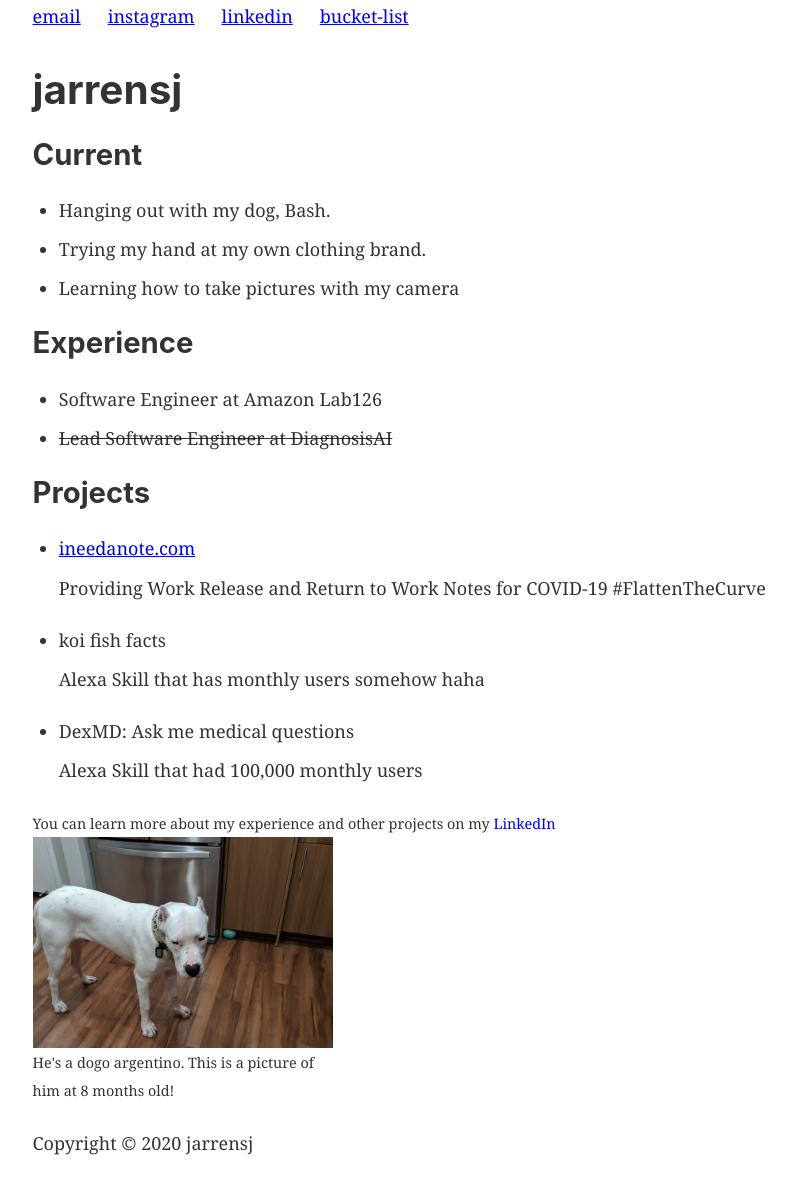
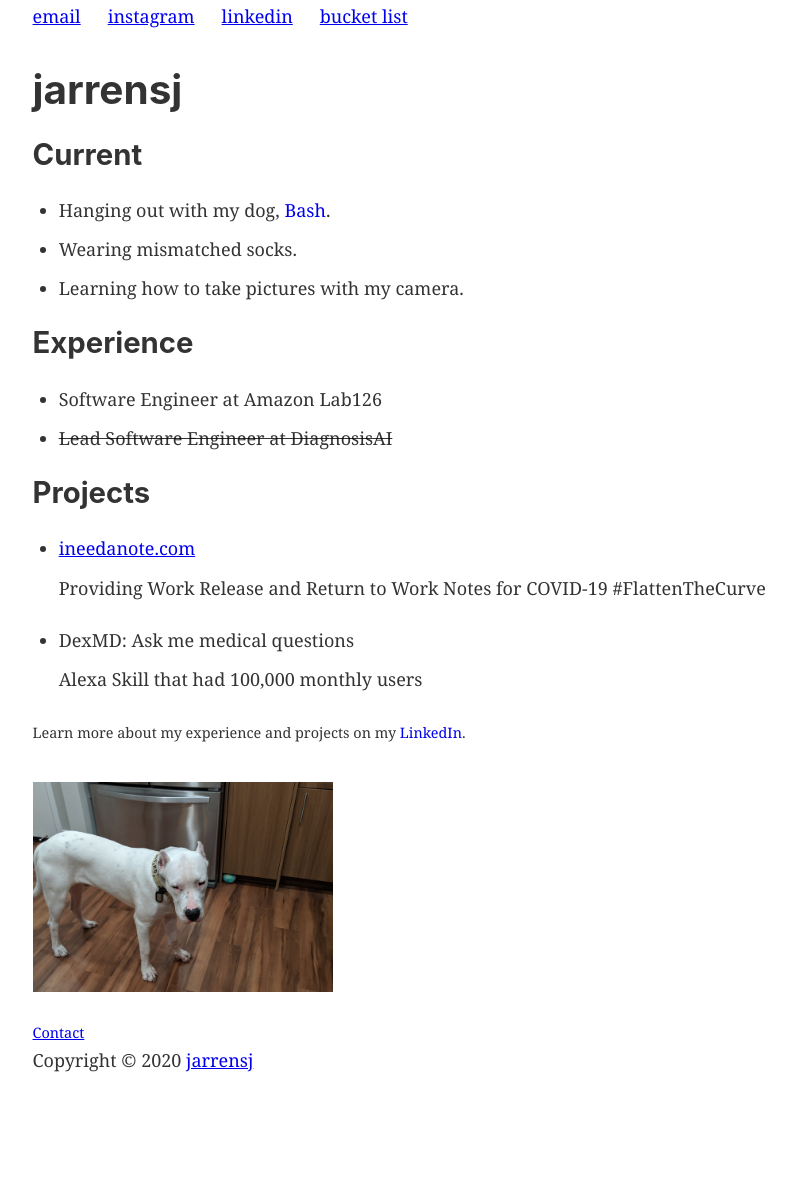
Before and after one commit to jarrensj/jarrensanjose.com, a Gatsby site: page / in a window 1280 px wide. Shown: the part 120-1302 px from the top of the page, without its empty margins (147-943 px from the left). After the commit the page ends 1219 px from the top, so only its background shows below. Built offline with nearby package versions, Linux system fonts and the light colour scheme; Gatsby itself is replaced by a stand-in of ours.

Commit message:
edit text

```diff
--- a/gatsby-config.js
+++ b/gatsby-config.js
@@ -1,8 +1,8 @@
 module.exports = {
   siteMetadata: {
     title: `Jarren San Jose`,
-    description: `Kick off your next, great Gatsby project with this default starter. This barebones starter ships with the main Gatsby configuration files you might need.`,
-    author: `@jarrensj`,
+    description: `Jarren San Jose's personal website`,
+    author: `jarrensj`,
   },
   plugins: [
     `gatsby-plugin-react-helmet`,
--- a/src/components/layout.js
+++ b/src/components/layout.js
@@ -35,7 +35,8 @@ const Layout = ({ children }) => {
       >
         <main>{children}</main>
         <footer>
-          Copyright © {new Date().getFullYear()} jarrensj
+          Copyright © {new Date().getFullYear()} <a href="https://www.jarrensj.com">jarrensj</a>
+
         </footer>
       </div>
     </>
--- a/src/pages/index.js
+++ b/src/pages/index.js
@@ -19,15 +19,15 @@ const IndexPage = () => (
         <a href="https://linkedin.com/in/jarrensanjose">linkedin</a>
       </li>
       <li style={liStyle}>
-        <Link to="/bucket-list/">bucket-list</Link>
+        <Link to="/bucket-list/">bucket list</Link>
       </li>
     </ul>
     <h1>jarrensj</h1>
     <h2>Current</h2>
     <ul>
-      <li>Hanging out with my dog, Bash.</li>
-      <li>Trying my hand at my own clothing brand.</li>
-      <li>Learning how to take pictures with my camera</li>
+      <li>Hanging out with my dog, <a href="https://instagram.com/kwajidog" style={{textDecoration: 'none'}}>Bash</a>.</li>
+      <li>Wearing mismatched socks.</li>
+      <li>Learning how to take pictures with my camera.</li>
     </ul>
     <h2>Experience</h2>
     <ul>
@@ -45,19 +45,17 @@ const IndexPage = () => (
       </li>
       <p>Providing Work Release and Return to Work Notes for COVID-19 #FlattenTheCurve</p>
       <li>
-        koi fish facts
-      </li>
-      <p>Alexa Skill that has monthly users somehow haha</p>
-      <li>
         DexMD: Ask me medical questions
       </li>
       <p>Alexa Skill that had 100,000 monthly users</p>
     </ul>
-    <small>You can learn more about my experience and other projects on my <a href="https://linkedin.com/in/jarrensanjose" style={{textDecoration: 'none'}}>LinkedIn</a> </small>
-    <div style={{ maxWidth: `300px`, marginBottom: `1.45rem` }}>
-      <Image />
-      <small>He's a dogo argentino. This is a picture of him at 8 months old!</small>
-    </div>
+    <small>Learn more about my experience and projects on my <a href="https://linkedin.com/in/jarrensanjose" style={{textDecoration: 'none'}}>LinkedIn</a>.</small>
+    <a href="https://instagram.com/kwajidog">
+      <div style={{ maxWidth: `300px`, marginTop: `2rem`, marginBottom: `1.45rem` }}>
+        <Image />
+      </div>
+    </a>
+    <small><a href="mailto:sanjose.jarren@gmail.com">Contact</a></small>
   </Layout>
 )
 
```
